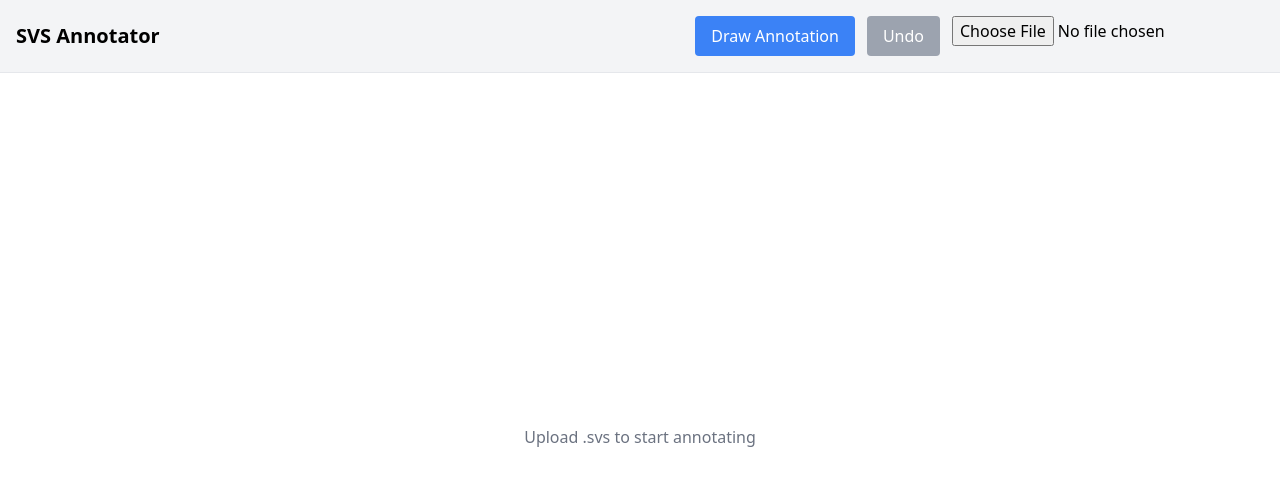
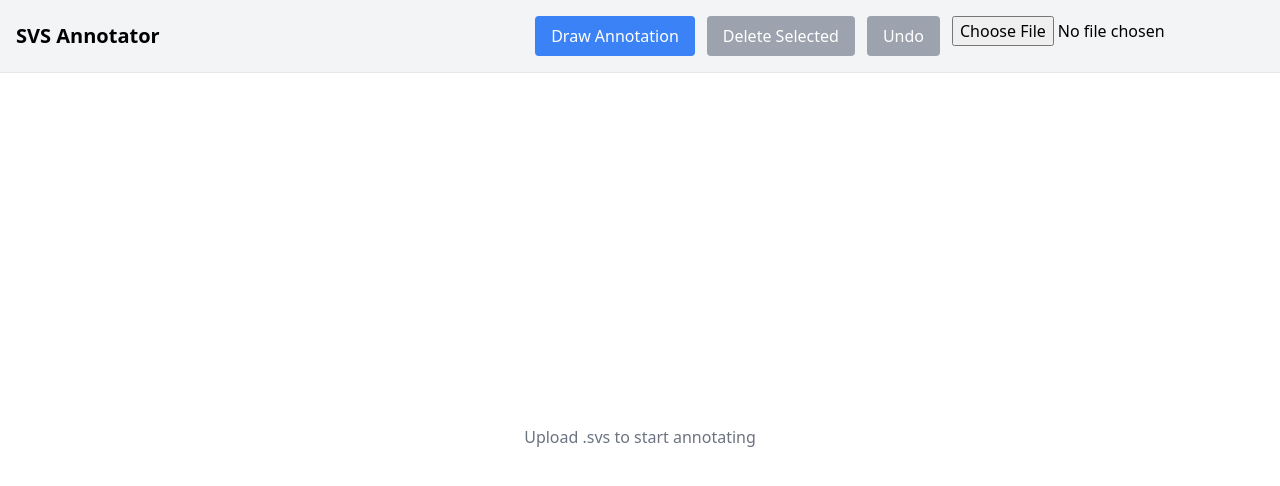
Before and after one commit to docnhiho/svs-image, a React (Create React App) app in the folder image_annotator/: page / in a window 1280 px wide. Shown: the top 486 px of the page. Built offline with nearby package versions, Linux system fonts and the light colour scheme; the HTML template or start-up script is replaced by a standard one.

Commit message:
delete label function

```diff
--- a/image_annotator/src/pages/Annotator.js
+++ b/image_annotator/src/pages/Annotator.js
@@ -3,11 +3,24 @@ import OpenSeadragon from "openseadragon";
 
 const Annotator = () => {
   const [annotations, setAnnotations] = useState([]);
+  const annotationsRef = useRef([]);
+  useEffect(() => {
+    annotationsRef.current = annotations;
+  }, [annotations]);
+
   const [annotation, setAnnotation] = useState({});
   const [dziUrl, setDziUrl] = useState(null);
   const viewerRef = useRef(null);
 
+  const [selectedAnnotationId, setSelectedAnnotationId] = useState(null);
+
   const [isDrawingMode, setIsDrawingMode] = useState(false);
+  const isDrawingModeRef = useRef(false); // Ref to access current state in event handlers without dependencies
+
+  useEffect(() => {
+    isDrawingModeRef.current = isDrawingMode;
+  }, [isDrawingMode]);
+
   const [isSpacePressed, setIsSpacePressed] = useState(false);
   const isSpacePressedRef = useRef(false);
 
@@ -25,6 +38,12 @@ const Annotator = () => {
         setIsSpacePressed(true);
         isSpacePressedRef.current = true;
       }
+      if (e.key === 'Delete' || e.key === 'Backspace') {
+        if (selectedAnnotationId) {
+          setAnnotations(prev => prev.filter(a => a.data.id !== selectedAnnotationId));
+          setSelectedAnnotationId(null);
+        }
+      }
     };
 
     const handleKeyUp = (e) => {
@@ -41,7 +60,7 @@ const Annotator = () => {
       window.removeEventListener('keydown', handleKeyDown);
       window.removeEventListener('keyup', handleKeyUp);
     };
-  }, []);
+  }, [selectedAnnotationId]);
 
   // -------------------------------------------------------
   // Upload .svs
@@ -82,11 +101,35 @@ const Annotator = () => {
 
     viewerRef.current = viewer;
 
+    viewer.addHandler('canvas-click', (event) => {
+      if (!event.quick) return;
+
+      // Don't deselect if we are in drawing mode
+      if (isDrawingModeRef.current) return;
+
+      // Geometric hit testing
+      const vp = viewer.viewport.pointFromPixel(event.position);
+      const annos = annotationsRef.current;
+
+      let foundId = null;
+      // Iterate in reverse to find the top-most annotation
+      for (let i = annos.length - 1; i >= 0; i--) {
+        const anno = annos[i];
+        const { x, y, width, height } = anno.geometry;
+        if (vp.x >= x && vp.x <= x + width && vp.y >= y && vp.y <= y + height) {
+          foundId = anno.data.id;
+          break;
+        }
+      }
+
+      setSelectedAnnotationId(foundId);
+    });
+
     return () => {
       viewer.destroy();
       viewerRef.current = null;
     };
-  }, [dziUrl]);
+  }, [dziUrl]); // Removed isDrawingMode from dependencies
 
   // -------------------------------------------------------
   // Drawing
@@ -197,15 +240,17 @@ const Annotator = () => {
     // Render saved annotations
     annotations.forEach((anno, index) => {
       const el = document.createElement("div");
+      el.className = "annotation-overlay"; // Add class for identification
 
       el.style.position = "absolute";
-      el.style.border = "2px solid red";
-      el.style.cursor = "default"; // No longer pointer since no selection
+      el.style.border = anno.data.id === selectedAnnotationId ? "3px solid blue" : "2px solid red";
+      // No onclick handler needed, handled by canvas-click geometric test
+      el.style.cursor = "pointer";
 
       viewer.addOverlay({
         element: el,
         location: new OpenSeadragon.Rect(
-          anno.geometry.x,
+          anno.data.id === selectedAnnotationId ? anno.geometry.x - 0.0005 : anno.geometry.x,
           anno.geometry.y,
           anno.geometry.width,
           anno.geometry.height
@@ -230,7 +275,7 @@ const Annotator = () => {
       });
     }
 
-  }, [annotations, annotation]);
+  }, [annotations, annotation, selectedAnnotationId]);
 
   // -------------------------------------------------------
   // UI
@@ -249,9 +294,22 @@ const Annotator = () => {
           </button>
 
           <button
+            disabled={!selectedAnnotationId}
+            onClick={() => {
+              if (selectedAnnotationId) {
+                setAnnotations(prev => prev.filter(a => a.data.id !== selectedAnnotationId));
+                setSelectedAnnotationId(null);
+              }
+            }}
+            className={`px-4 py-2 rounded text-white ${!selectedAnnotationId ? "bg-gray-400" : "bg-red-600"}`}
+          >
+            Delete Selected
+          </button>
+
+          <button
             disabled={annotations.length === 0}
             onClick={() => setAnnotations(prev => prev.slice(0, -1))}
-            className={`px-4 py-2 rounded text-white ${annotations.length === 0 ? "bg-gray-400" : "bg-red-600"
+            className={`px-4 py-2 rounded text-white ${annotations.length === 0 ? "bg-gray-400" : "bg-gray-600"
               }`}
           >
             Undo
```
